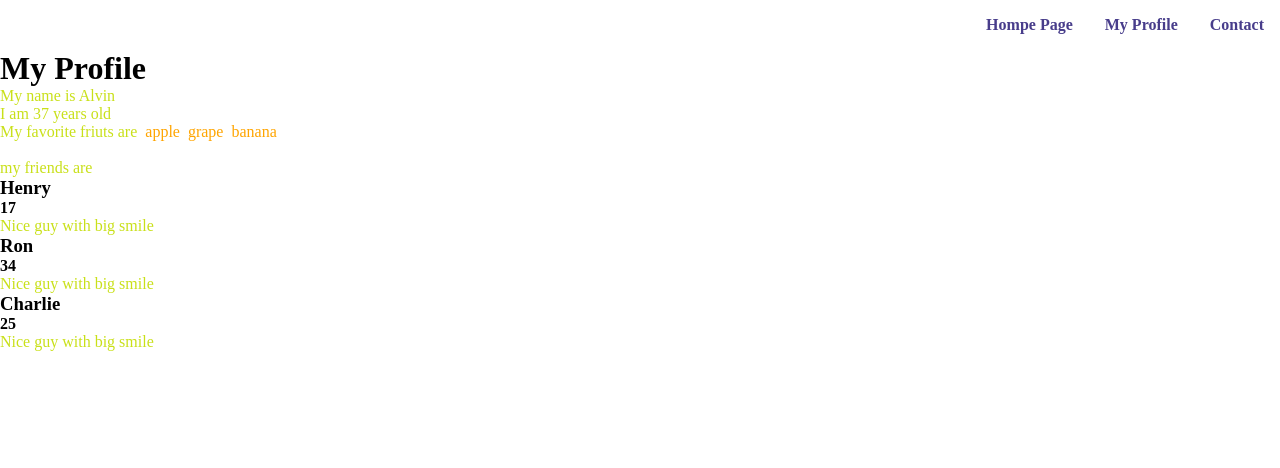
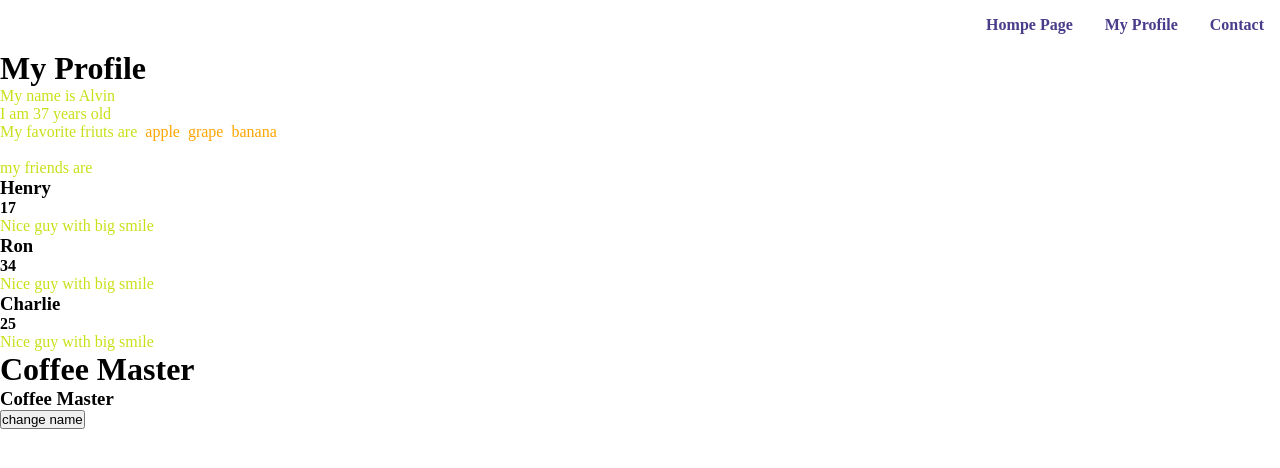
Before and after one commit to glitteryash/react, a React (Create React App) app: page / in a window 1280 px wide. Shown: the top 468 px of the page. Built offline with nearby package versions, Linux system fonts and the light colour scheme.

Commit message:
fourth comiit

```diff
--- /dev/null
+++ b/src/App2.js
@@ -0,0 +1,47 @@
+import React, { useState } from "react";
+
+const App = () => {
+  //event handler//
+  //   const buttonHandler = (e) => {
+  //     e.preventDefault();
+  //     let date = new Date().toLocaleDateString();
+  //     alert(date);
+  //   };
+
+  //another event handler//
+  //   const sayHello = (msg) => {
+  //     alert(msg);
+  //   };
+
+  //state用法//
+  let [name, setName] = useState("Coffee Master");
+  const changeNameHandler = () => {
+    setName("Ice Master");
+  };
+
+  return (
+    <div>
+      {/* event handler */}
+      {/* <form action="">
+        <input type="text" />
+        <button onClick={buttonHandler}>Submit</button>
+      </form> */}
+
+      {/* another event handler */}
+      {/* <button
+        onClick={() => {
+          sayHello("Hi! How are you");
+        }}
+      >
+        Click me
+      </button> */}
+
+      {/* state */}
+      <h1>{name}</h1>
+      <h3>{name}</h3>
+      <button onClick={changeNameHandler}>change name</button>
+    </div>
+  );
+};
+
+export default App;
--- a/src/index.js
+++ b/src/index.js
@@ -3,6 +3,7 @@ import React from "react";
 import ReactDOM from "react-dom/client";
 import App from "./App";
 import Nav from "./nav";
+import App2 from "./App2";
 
 //React 18以前的寫法
 // ReactDOM.render(
@@ -17,5 +18,6 @@ root.render(
   <React.StrictMode>
     <Nav />
     <App />
+    <App2 />
   </React.StrictMode>
 );
```
